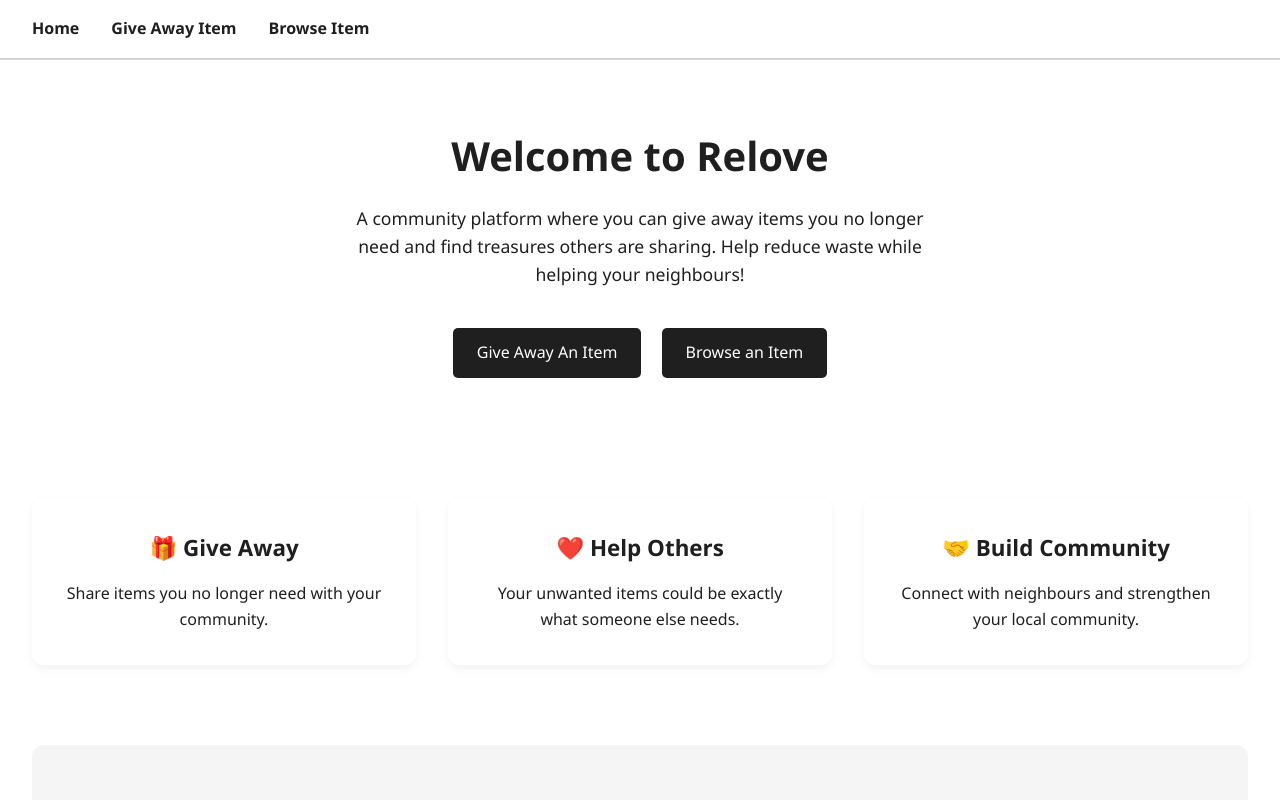
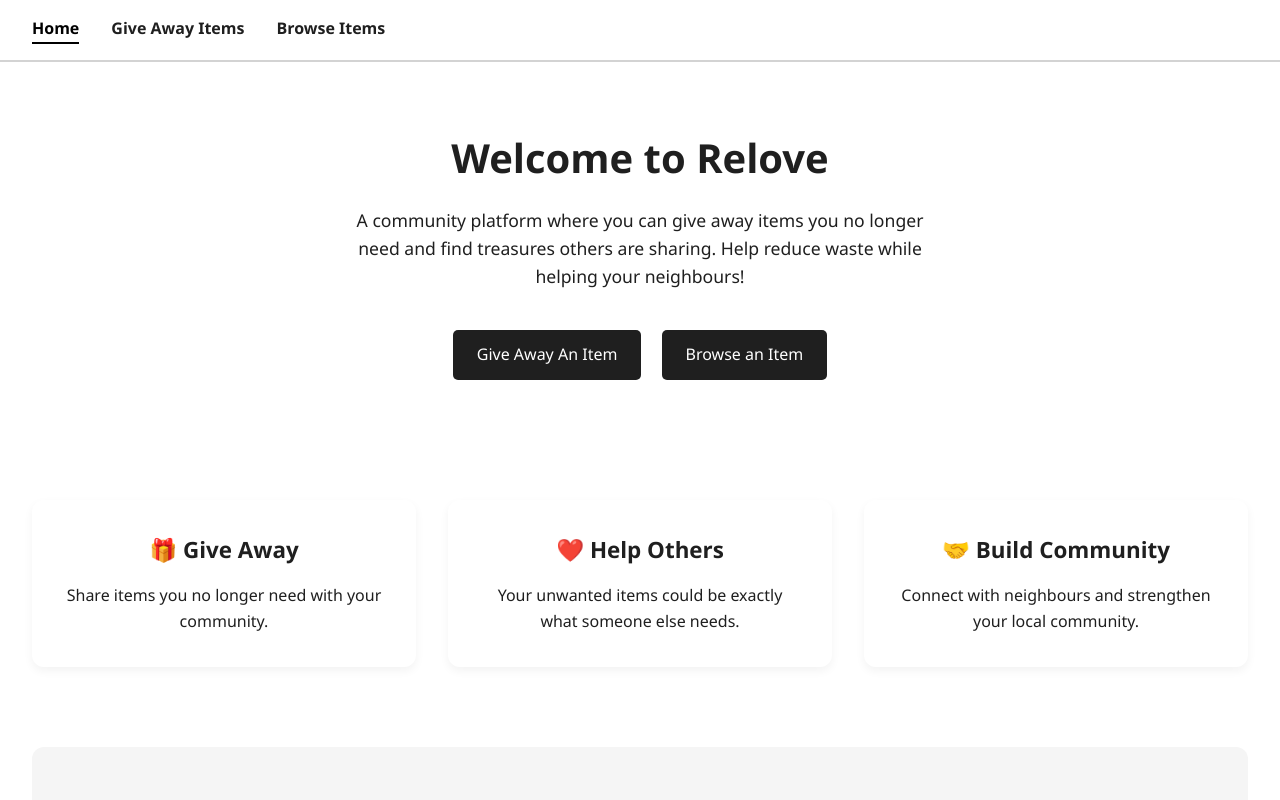
Before and after one commit to cru5her5412/ReLove, a website built with Vite: page client/index.html in a window 1280 px wide. Shown: the top 800 px of the page. Built offline with nearby package versions, Linux system fonts and the light colour scheme.

Commit message:
chore: Styles nav for activelinks with javascript added resources and homepage styling

```diff
--- a/client/index.html
+++ b/client/index.html
@@ -10,10 +10,10 @@
   <body>
     <header>
       <nav>
-        <a href="./">Home</a>
+        <a href="/">Home</a>
+        <a href="/giveAwayItem/">Give Away Items</a>
+        <a href="/browseItems/">Browse Items</a>
 
-        <a href="./giveAwayItem/">Give Away Item</a>
-        <a href="./browseItems/">Browse Item</a>
       </nav>
     </header>
 
--- a/client/src/homePage.js
+++ b/client/src/homePage.js
@@ -0,0 +1,8 @@
+// Active Navlinks
+
+document.querySelectorAll("nav a").forEach((link) => {
+    if (link.href === window.location.href) {
+    link.classList.add("active");
+    link.setAttribute("aria-current", "page");
+    }
+});
--- a/client/src/style.css
+++ b/client/src/style.css
@@ -45,6 +45,14 @@ nav a:focus {
     color: #1F1F1F;
     text-decoration: underline;
 }
+
+nav a.active {
+    color: black;
+    font-weight: 700;
+    border-bottom: 2px solid black;
+}
+
+
 
 .hero {
     background-color: white;
```
Also changed, not shown: client/browseItems/index.html (+5 -3 lines), client/giveAwayItem/index.html (+12 -4 lines), README.md.
